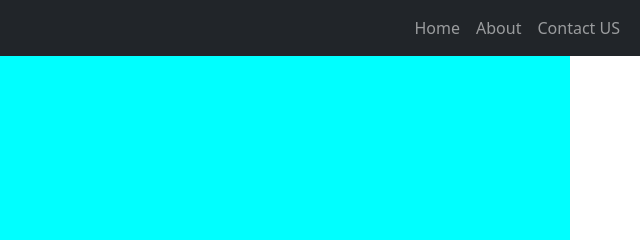
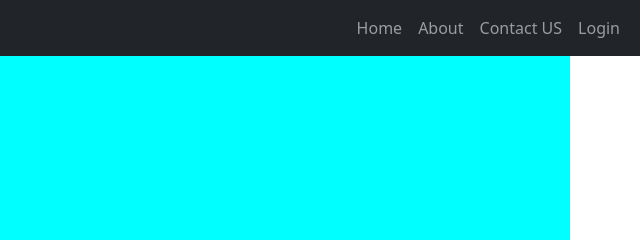
Before and after one commit to lydiaujunwa/Simple-boostrap-design, a plain HTML site: page index.html in a window 1280 px wide. Shown: the top 240 px of the page, 640-1280 px from the left. Drawn offline with nearby package versions, Linux system fonts and the light colour scheme.

Commit message:
I changed something in js

```diff
--- a/index.html
+++ b/index.html
@@ -29,6 +29,9 @@
               <li class="nav-item">
                 <a class="nav-link" href="#">Contact US</a>
               </li>
+              <li class="nav-item">
+                <a class="nav-link" href="#">Login</a>
+              </li>
             </ul>
           </div>
         </div>
--- a/js/assign.js
+++ b/js/assign.js
@@ -11,3 +11,4 @@ const arr1 = [21,'Afams Val',30,'Unizik']
 
 const [goat, sheep, cat, red] = arr1
 console.log(red,goat)
+console.log('working fine')
```
